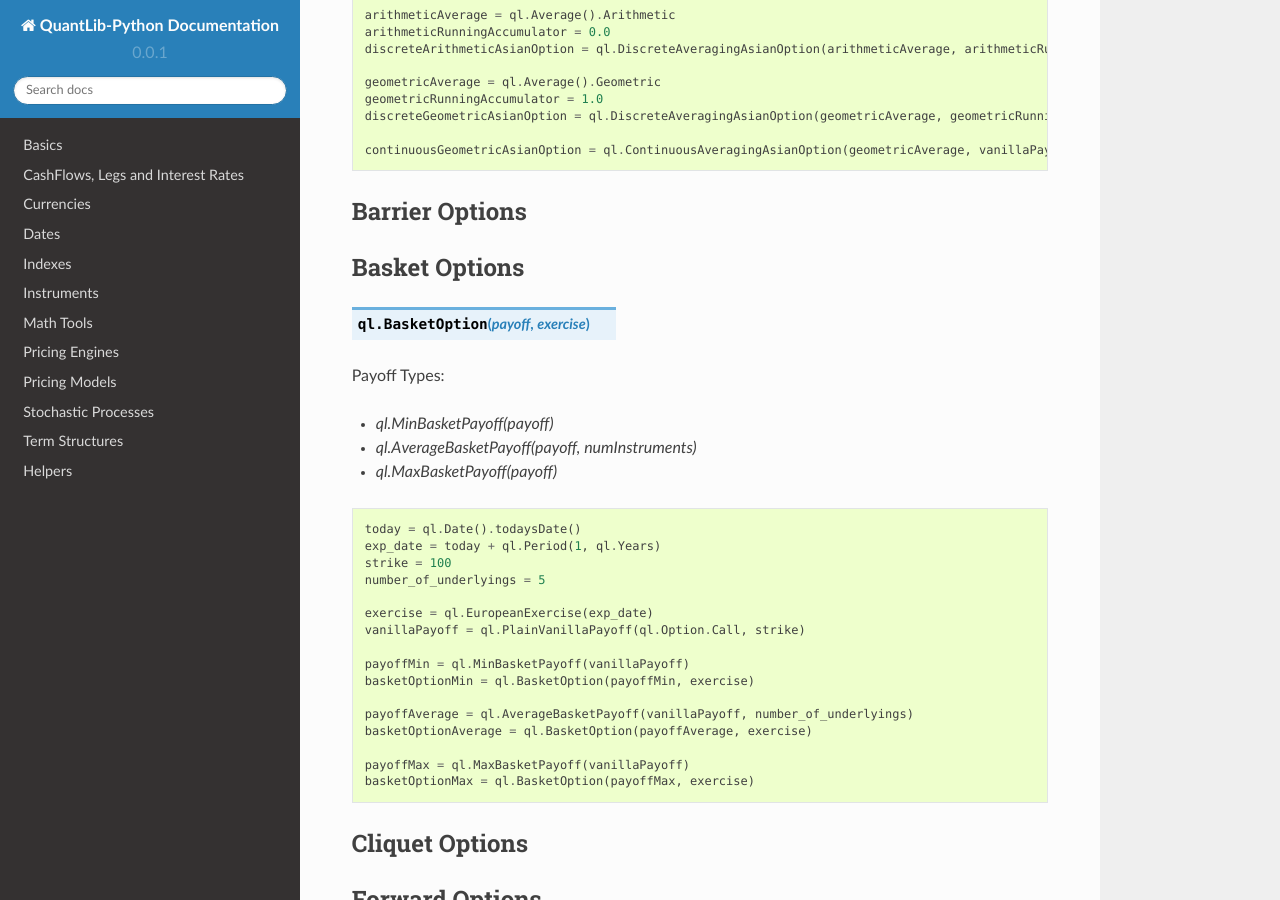
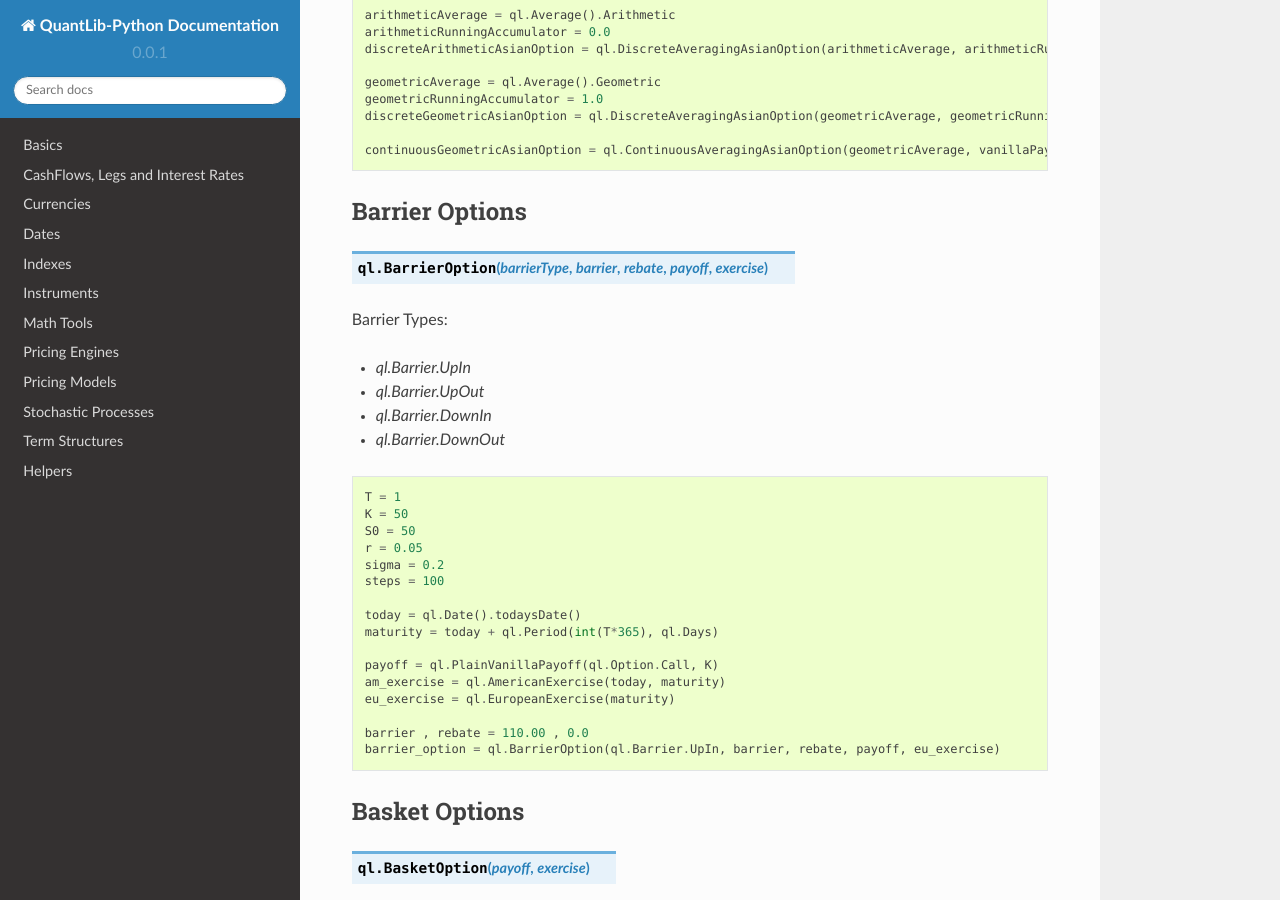
Before and after one commit to nhaga/QuantLib-Python-Docs, a Sphinx documentation site: the page built from docs/instruments/options.rst, in a window 1280 px wide and 900 px high, scrolled down 1482 px. Built offline with Sphinx 7.4.7 and the Read the Docs theme 2.0.0, drawn with Linux system fonts in a browser that asks for light colours; formulas are drawn with MathJax 3.

Commit message:
added Barrier Option

```diff
--- a/docs/instruments/options.rst
+++ b/docs/instruments/options.rst
@@ -81,6 +81,36 @@
 Barrier Options
 ***************
 
+.. function:: ql.BarrierOption(barrierType, barrier, rebate, payoff, exercise)
+
+Barrier Types:
+
+- `ql.Barrier.UpIn`
+- `ql.Barrier.UpOut`
+- `ql.Barrier.DownIn`
+- `ql.Barrier.DownOut`
+
+
+.. code-block:: python
+
+  T = 1
+  K = 50
+  S0 = 50
+  r = 0.05
+  sigma = 0.2
+  steps = 100
+
+  today = ql.Date().todaysDate()
+  maturity = today + ql.Period(int(T*365), ql.Days)
+
+  payoff = ql.PlainVanillaPayoff(ql.Option.Call, K)
+  am_exercise = ql.AmericanExercise(today, maturity)
+  eu_exercise = ql.EuropeanExercise(maturity)
+
+  barrier , rebate = 110.00 , 0.0
+  barrier_option = ql.BarrierOption(ql.Barrier.UpIn, barrier, rebate, payoff, eu_exercise)
+
+
 Basket Options
 **************
 
```
